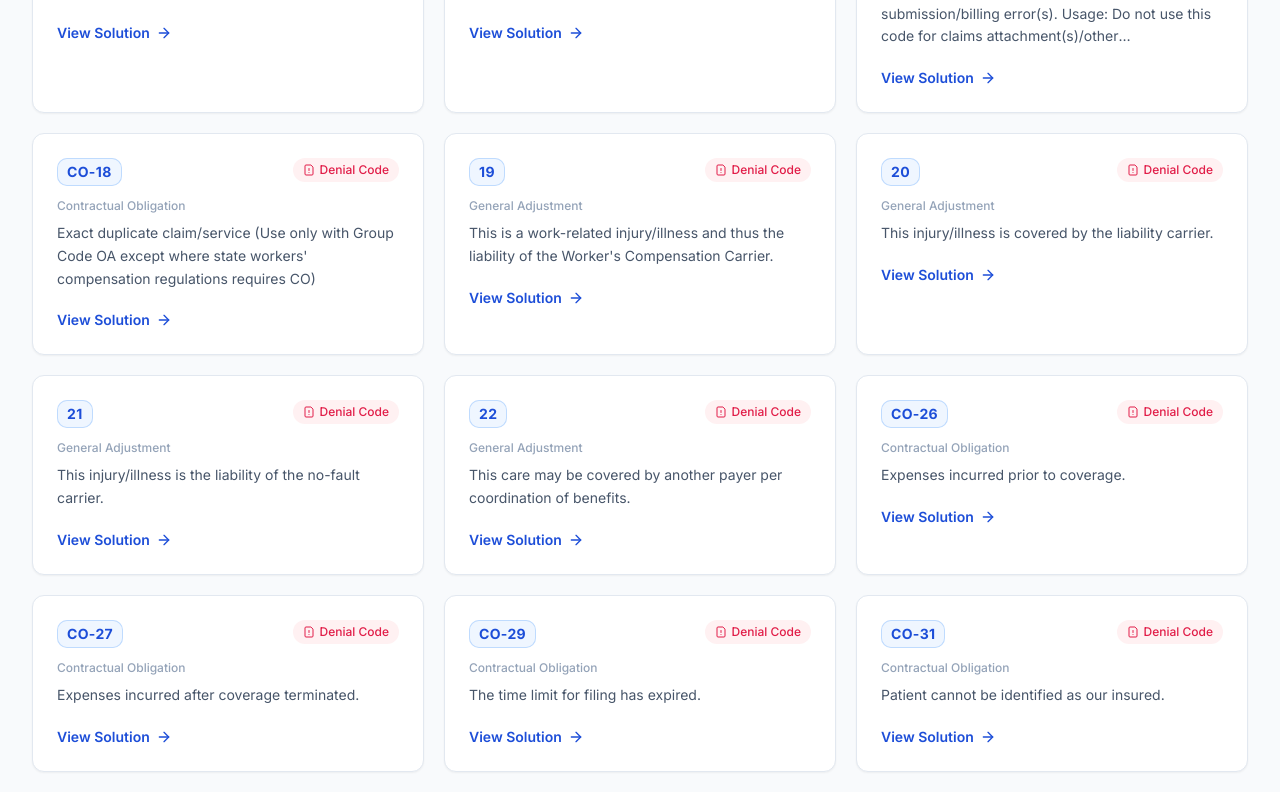
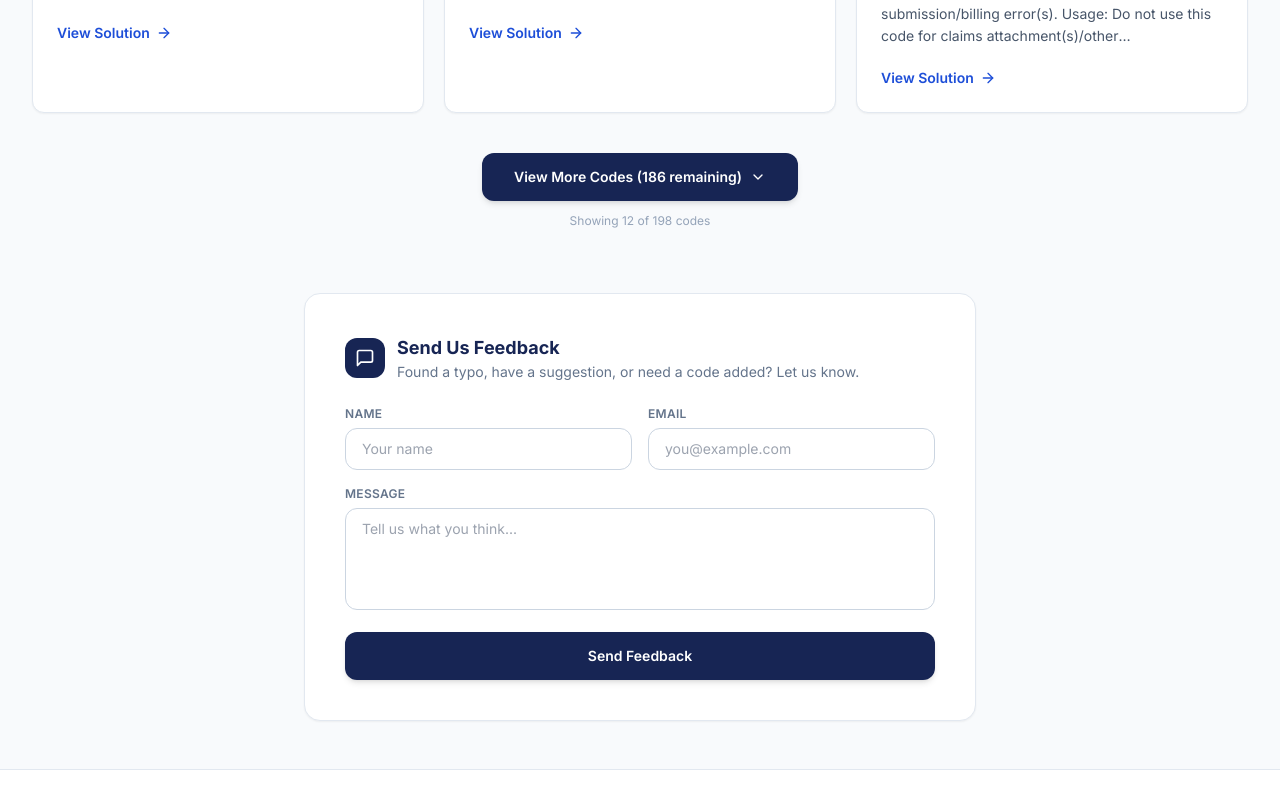
Before and after one commit to krish17101/denialcodepro, a Next.js app: page /denial-codes in a window 1280 px wide. Shown: the part 1220-2012 px from the top of the page. Built offline with nearby package versions, Linux system fonts and the light colour scheme.

Commit message:
Updated CodeDirectory.tsx

```diff
--- a/app/components/CodeDirectory.tsx
+++ b/app/components/CodeDirectory.tsx
@@ -1,8 +1,18 @@
 'use client';
 
-import { useMemo, useState, useRef, useEffect } from 'react';
+import { useMemo, useState, useRef } from 'react';
 import Link from 'next/link';
-import { Search, ArrowRight, FileWarning, Wrench, SearchX, ChevronDown } from 'lucide-react';
+import {
+  Search,
+  ArrowRight,
+  FileWarning,
+  Wrench,
+  SearchX,
+  ChevronDown,
+  MessageSquare,
+  CheckCircle2,
+  Loader2,
+} from 'lucide-react';
 import { codes, type ClaimCode } from '../lib/codes';
 
 export type CategoryFilter =
@@ -20,9 +30,15 @@ const categories: CategoryFilter[] = [
 
 const FREQUENT_IDS = ['CO-16', 'CO-4', 'CO-18', '97', 'CO-45', '1'];
 
-const PAGE_SIZE = 24;
+const ITEMS_PER_PAGE = 12;
 
-function getTypeStyle(type: string): { badge: string; icon: React.ReactNode; label: string } {
+const WEB3FORMS_ACCESS_KEY = '6e91efd0-02f2-4740-b3a8-8cfd52c3719b';
+
+function getTypeStyle(type: string): {
+  badge: string;
+  icon: React.ReactNode;
+  label: string;
+} {
   if (type.startsWith('Denial')) {
     return {
       badge: 'bg-rose-50 text-rose-600',
@@ -76,6 +92,157 @@ function CodeCard({ code }: { code: ClaimCode }) {
   );
 }
 
+function FeedbackForm() {
+  const [status, setStatus] = useState<'idle' | 'loading' | 'success' | 'error'>(
+    'idle'
+  );
+
+  const handleSubmit = async (e: React.FormEvent<HTMLFormElement>) => {
+    e.preventDefault();
+    setStatus('loading');
+
+    const formData = new FormData(e.currentTarget);
+    formData.append('access_key', WEB3FORMS_ACCESS_KEY);
+    formData.append('subject', 'New Feedback — DenialCode Pro');
+    formData.append('from_name', 'DenialCode Pro Website');
+
+    try {
+      const res = await fetch('https://api.web3forms.com/submit', {
+        method: 'POST',
+        body: formData,
+      });
+      const data = await res.json();
+      if (data.success) {
+        setStatus('success');
+        (e.target as HTMLFormElement).reset();
+      } else {
+        setStatus('error');
+      }
+    } catch {
+      setStatus('error');
+    }
+  };
+
+  if (status === 'success') {
+    return (
+      <div className="mx-auto mt-16 max-w-2xl rounded-2xl border border-emerald-200 bg-emerald-50 p-8 text-center shadow-sm">
+        <div className="mx-auto flex h-14 w-14 items-center justify-center rounded-full bg-emerald-100">
+          <CheckCircle2 className="h-7 w-7 text-emerald-600" />
+        </div>
+        <h3 className="mt-4 text-lg font-bold text-emerald-900">
+          Feedback Sent
+        </h3>
+        <p className="mt-2 text-sm leading-relaxed text-emerald-800/80">
+          Thank you for your feedback. Our team will review your message and
+          get back to you if needed.
+        </p>
+        <button
+          onClick={() => setStatus('idle')}
+          className="mt-6 inline-flex items-center gap-2 rounded-lg border border-emerald-300 bg-white px-5 py-2.5 text-sm font-semibold text-emerald-700 shadow-sm transition hover:bg-emerald-100"
+        >
+          Send Another Message
+        </button>
+      </div>
+    );
+  }
+
+  return (
+    <div className="mx-auto mt-16 max-w-2xl">
+      <div className="rounded-2xl border border-slate-200 bg-white p-8 shadow-sm sm:p-10">
+        <div className="flex items-center gap-3">
+          <div className="flex h-10 w-10 items-center justify-center rounded-lg bg-navy-800 text-white">
+            <MessageSquare className="h-5 w-5" />
+          </div>
+          <div>
+            <h3 className="text-lg font-bold text-navy-800">
+              Send Us Feedback
+            </h3>
+            <p className="text-sm text-slate-500">
+              Found a typo, have a suggestion, or need a code added? Let us
+              know.
+            </p>
+          </div>
+        </div>
+
+        <form onSubmit={handleSubmit} className="mt-6 space-y-4">
+          <div className="grid grid-cols-1 gap-4 sm:grid-cols-2">
+            <div>
+              <label
+                htmlFor="fb-name"
+                className="block text-xs font-semibold uppercase tracking-wide text-slate-500"
+              >
+                Name
+              </label>
+              <input
+                id="fb-name"
+                name="name"
+                type="text"
+                required
+                placeholder="Your name"
+                className="mt-1.5 w-full rounded-lg border border-slate-300 bg-white px-4 py-2.5 text-sm text-slate-900 outline-none transition focus:border-navy-400 focus:ring-2 focus:ring-navy-400/20"
+              />
+            </div>
+            <div>
+              <label
+                htmlFor="fb-email"
+                className="block text-xs font-semibold uppercase tracking-wide text-slate-500"
+              >
+                Email
+              </label>
+              <input
+                id="fb-email"
+                name="email"
+                type="email"
+                required
+                placeholder="you@example.com"
+                className="mt-1.5 w-full rounded-lg border border-slate-300 bg-white px-4 py-2.5 text-sm text-slate-900 outline-none transition focus:border-navy-400 focus:ring-2 focus:ring-navy-400/20"
+              />
+            </div>
+          </div>
+          <div>
+            <label
+              htmlFor="fb-message"
+              className="block text-xs font-semibold uppercase tracking-wide text-slate-500"
+            >
+              Message
+            </label>
+            <textarea
+              id="fb-message"
+              name="message"
+              required
+              rows={4}
+              placeholder="Tell us what you think..."
+              className="mt-1.5 w-full resize-none rounded-lg border border-slate-300 bg-white px-4 py-2.5 text-sm text-slate-900 outline-none transition focus:border-navy-400 focus:ring-2 focus:ring-navy-400/20"
+            />
+          </div>
+
+          {status === 'error' && (
+            <p className="rounded-lg bg-rose-50 px-4 py-3 text-sm font-medium text-rose-600">
+              Something went wrong. Please try again or email us directly at
+              denialcodepro@gmail.com.
+            </p>
+          )}
+
+          <button
+            type="submit"
+            disabled={status === 'loading'}
+            className="inline-flex w-full items-center justify-center gap-2 rounded-xl bg-navy-800 px-6 py-3.5 text-sm font-semibold text-white shadow-md transition hover:bg-navy-900 hover:shadow-lg active:scale-[0.98] disabled:cursor-not-allowed disabled:opacity-60"
+          >
+            {status === 'loading' ? (
+              <>
+                <Loader2 className="h-4 w-4 animate-spin" />
+                Sending...
+              </>
+            ) : (
+              'Send Feedback'
+            )}
+          </button>
+        </form>
+      </div>
+    </div>
+  );
+}
+
 export function CodeDirectory({
   autoFocus = false,
   initialCategory = 'All',
@@ -90,12 +257,8 @@ export function CodeDirectory({
   const [query, setQuery] = useState('');
   const [activeCategory, setActiveCategory] =
     useState<CategoryFilter>(initialCategory);
-  const [visibleCount, setVisibleCount] = useState(PAGE_SIZE);
+  const [visibleCount, setVisibleCount] = useState(ITEMS_PER_PAGE);
   const inputRef = useRef<HTMLInputElement>(null);
-
-  // useEffect(() => {
-  //   if (autoFocus) inputRef.current?.focus();
-  // }, [autoFocus]);
 
   const isDefaultState =
     !query.trim() && activeCategory === 'All' && !typeFilter;
@@ -130,15 +293,16 @@ export function CodeDirectory({
 
   const visible = filtered.slice(0, visibleCount);
   const hasMore = filtered.length > visibleCount;
+  const remaining = filtered.length - visible.length;
 
   const handleCategoryChange = (cat: CategoryFilter) => {
     setActiveCategory(cat);
-    setVisibleCount(PAGE_SIZE);
+    setVisibleCount(ITEMS_PER_PAGE);
   };
 
   const handleQueryChange = (value: string) => {
     setQuery(value);
-    setVisibleCount(PAGE_SIZE);
+    setVisibleCount(ITEMS_PER_PAGE);
   };
 
   return (
@@ -222,10 +386,12 @@ export function CodeDirectory({
               {hasMore && (
                 <div className="mt-10 flex flex-col items-center gap-3">
                   <button
-                    onClick={() => setVisibleCount((c) => c + PAGE_SIZE)}
+                    onClick={() =>
+                      setVisibleCount((c) => c + ITEMS_PER_PAGE)
+                    }
                     className="group inline-flex items-center gap-2 rounded-xl bg-navy-800 px-8 py-3.5 text-sm font-semibold text-white shadow-md transition hover:bg-navy-900 hover:shadow-lg active:scale-[0.98]"
                   >
-                    View More Codes
+                    View More Codes ({remaining} remaining)
                     <ChevronDown className="h-4 w-4 transition group-hover:translate-y-0.5" />
                   </button>
                   <p className="text-xs text-slate-400">
@@ -237,6 +403,9 @@ export function CodeDirectory({
           )}
         </>
       )}
+
+      {/* Feedback form */}
+      <FeedbackForm />
     </div>
   );
 }
```
